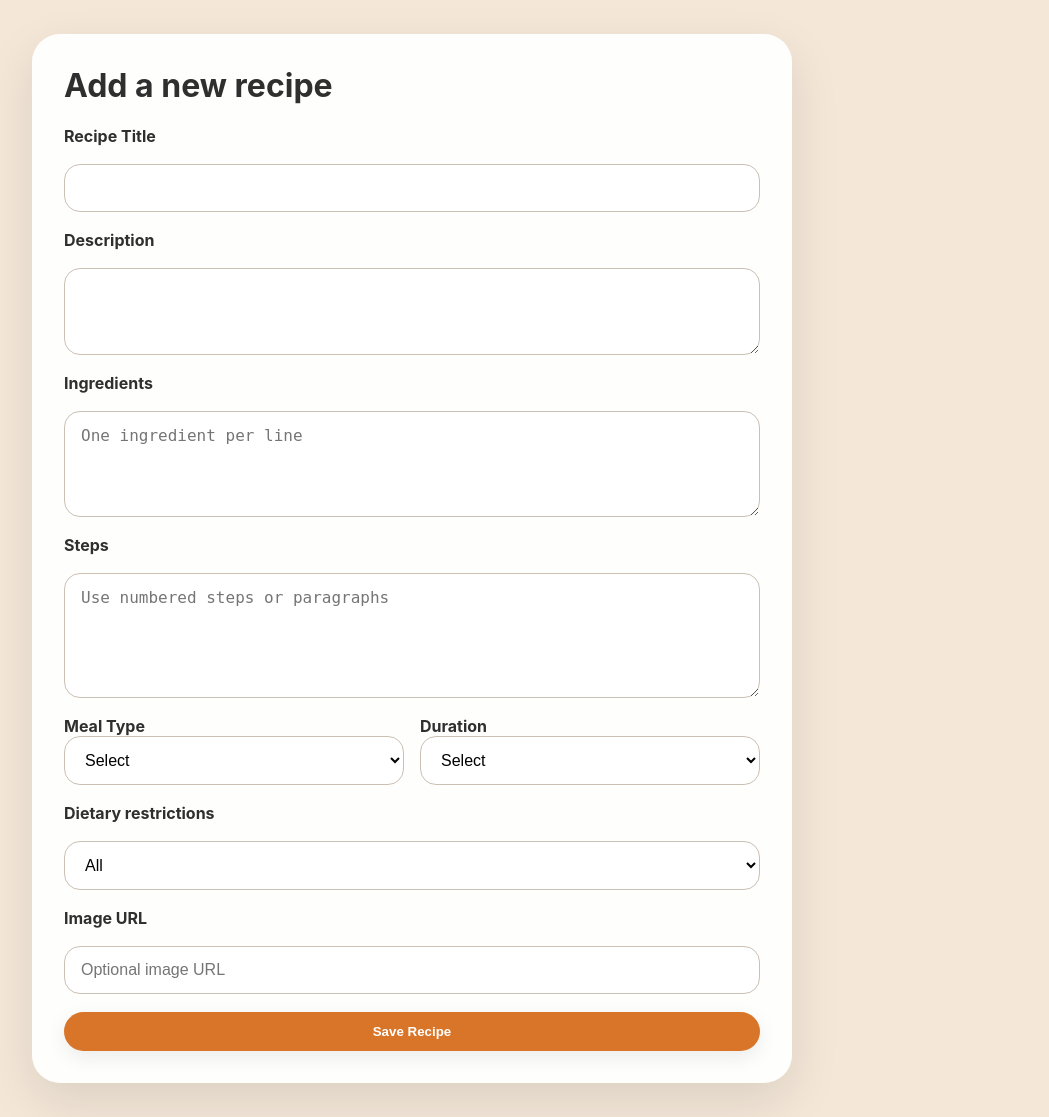
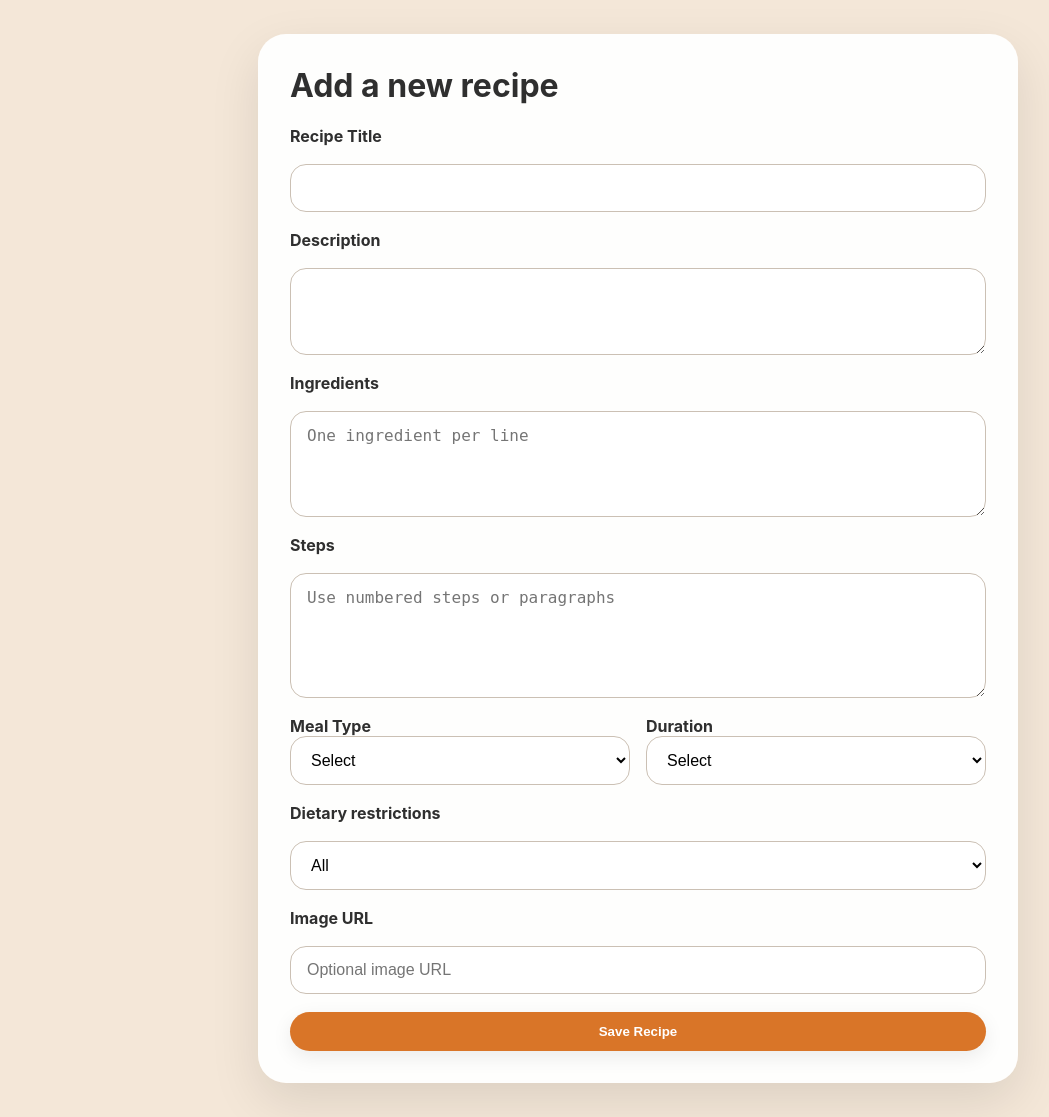
Before and after one commit to Kath1-P03ttl3r/BitNova, a PHP site: page /add_recipe.php in a window 1280 px wide. Shown: the part 121-1238 px from the top of the page, without its empty margins (2-1051 px from the left). Run offline with PHP 8.4, Linux system fonts and the light colour scheme; the visitor is signed in with stand-in values (Sample User, id 1).

Commit message:
Feinschliff

```diff
--- a/hberf/add_recipe.php
+++ b/hberf/add_recipe.php
@@ -42,7 +42,7 @@ if ($_SERVER['REQUEST_METHOD'] === 'POST') {
                     aria-label="Log out">&#x21AA;</a>
             </div>
         </header>
-        <main class="content-form">
+        <main class="content-form centered-form">
             <div class="form-card">
                 <h1>Add a new recipe</h1>
                 <?php if ($error): ?>
--- a/hberf/styles.css
+++ b/hberf/styles.css
@@ -416,6 +416,11 @@ textarea {
     padding: 34px;
 }
 
+.content-form.centered-form {
+    display: grid;
+    justify-items: center;
+}
+
 .form-row {
     display: grid;
     grid-template-columns: 1fr 1fr;
```
